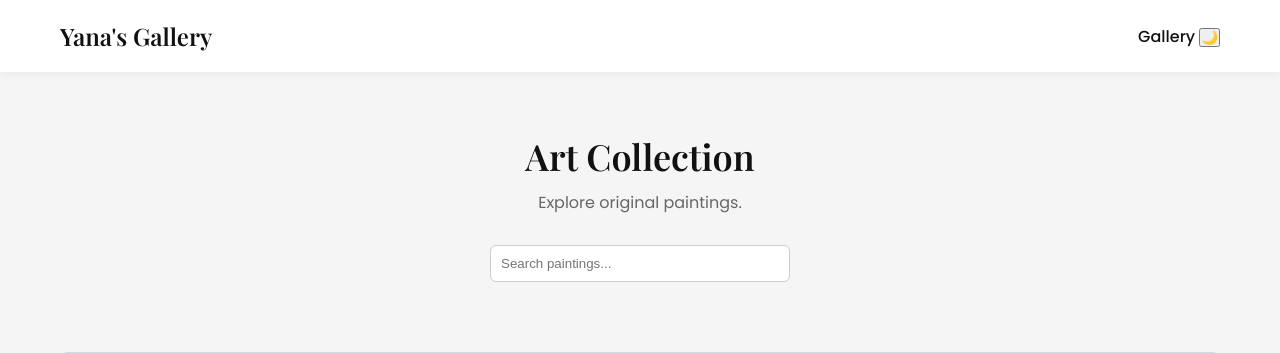
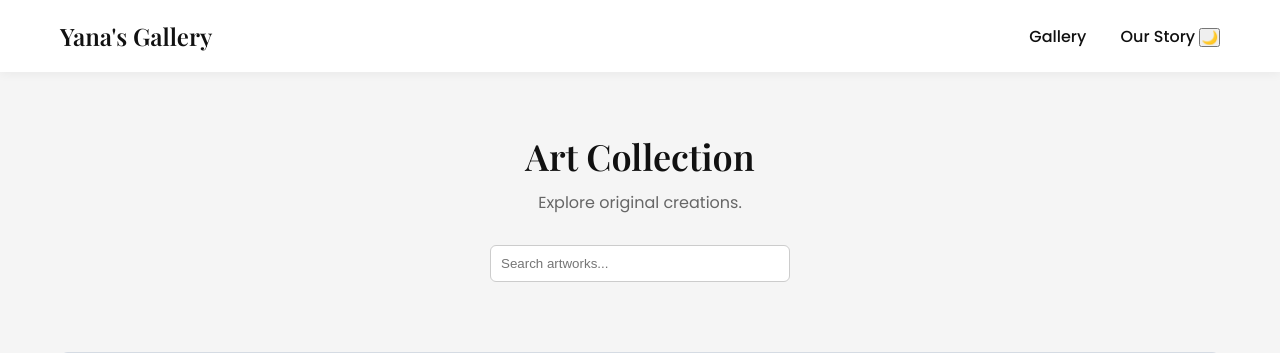
Before and after one commit to Deepthiashmitha-P/yanasgallery, a Flask app: page /gallery in a window 1280 px wide. Shown: the top 353 px of the page. Run offline with Flask 3, Linux system fonts and the light colour scheme; data comes from the database, SQL or seed files in the repository; tables that the repository leaves empty hold one stand-in row (values such as "Sample post"); grey boxes marked "Sample" are stand-in pictures.

Commit message:
Update gallery.html

```diff
--- a/templates/gallery.html
+++ b/templates/gallery.html
@@ -10,19 +10,20 @@
 <header class="navbar">
     <div class="logo">Yana's Gallery</div>
     <nav>
-        <a href="/">Gallery</a>
+        <a href="/gallery">Gallery</a>
+        <a href="/story">Our Story</a>
         <button onclick="toggleDark()" class="dark-toggle">🌙</button>
     </nav>
 </header>
 
 <section class="gallery-header">
     <h1>Art Collection</h1>
-    <p>Explore original paintings.</p>
+    <p>Explore original creations.</p>
 </section>
 
 <!-- SEARCH -->
 <div class="search-container">
-    <input type="text" id="searchInput" placeholder="Search paintings...">
+    <input type="text" id="searchInput" placeholder="Search artworks...">
 </div>
 
 <section class="gallery-section">
@@ -30,7 +31,7 @@
 
         {% if products|length == 0 %}
             <div class="no-products">
-                <p>No paintings available yet.</p>
+                <p>No items available yet.</p>
             </div>
         {% endif %}
 
@@ -50,7 +51,8 @@
                     <p class="price">₹{{ product[2] }}</p>
 
                     {% if product[3]|int > 0 %}
-                        <a href="https://wa.me/{{ contact[1] }}?text=Hello, I am interested in {{ product[1] }}">
+                        <a href="https://wa.me/91{{ contact[1] }}?text=Hello, I am interested in {{ product[1] }}"
+                           target="_blank">
                             <button class="enquire-btn">Enquire</button>
                         </a>
                     {% else %}
@@ -64,6 +66,8 @@
 
     </div>
 </section>
+
+<!-- FOOTER -->
 <footer class="footer">
     <p>📞 +91 {{ contact[1] }}</p>
     <p>📞 +91 {{ contact[2] }}</p>
@@ -77,6 +81,7 @@
 </div>
 
 <script>
+
 /* Image Modal */
 function openModal(src) {
     document.getElementById("imageModal").style.display = "flex";
@@ -102,6 +107,7 @@ document.getElementById("searchInput").addEventListener("keyup", function() {
 function toggleDark() {
     document.body.classList.toggle("dark-mode");
 }
+
 </script>
 
 </body>
```
